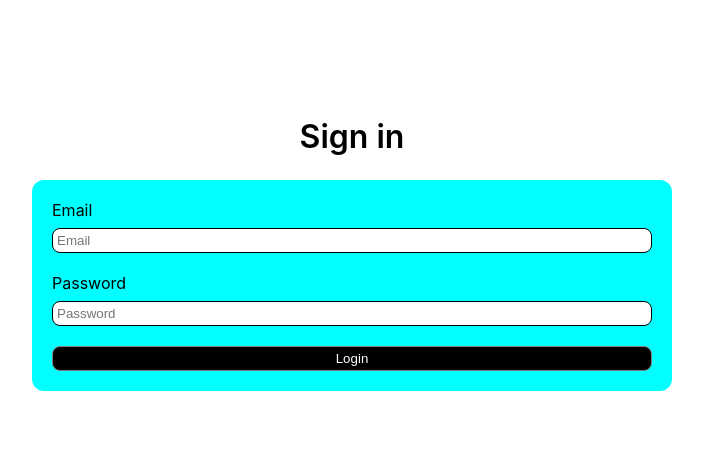
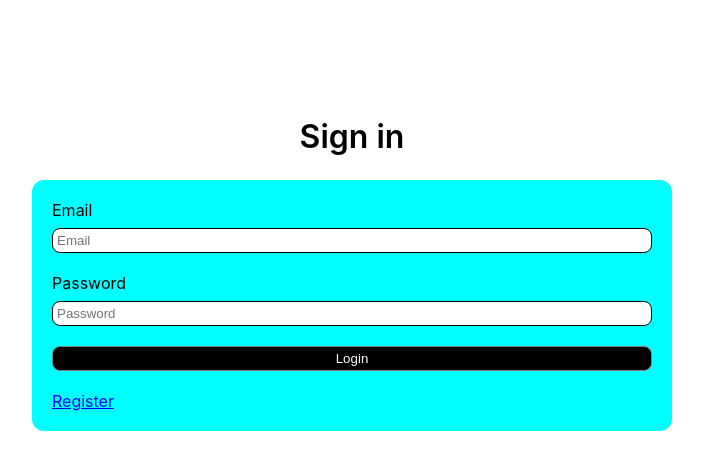
Before and after one commit to TechnicalBrother/cscb634-frontend, a React (Create React App) app: page /login in a window 1280 px wide. Shown: the top 470 px of the page, without its empty margins (288-991 px from the left). Built offline with nearby package versions, Linux system fonts and the light colour scheme.

Commit message:
user experience

```diff
--- a/src/App.jsx
+++ b/src/App.jsx
@@ -8,7 +8,6 @@ import {
 // Import your page components
 // import HomePage from './pages/HomePage';
 import NotFoundPage from './pages/NotFoundPage';
-import Header from './components/Header';
 import LoginPage from './pages/LoginPage';
 import RegisterPage from './pages/RegisterPage';
 import ShopPage from './pages/ShopPage';
@@ -16,8 +15,6 @@ import ShopPage from './pages/ShopPage';
 function App() {
   return (
     <Router>
-      {/* <Header /> */}
-
       {/* Define the routes */}
       <Routes>
         {/* <Route path="/" element={<HomePage />} /> */}
--- a/src/components/Header.jsx
+++ /dev/null
@@ -1,25 +0,0 @@
-import { Link } from 'react-router-dom';
-import styled from 'styled-components';
-
-const Header = () => (
-  <Nav>
-    <Link to="/" > Home </Link>
-    <Link to="/login" >Login</Link>
-    <Link to="/register" >Register</Link>
-  </Nav>
-);
-
-export default Header
-
-const Nav = styled.nav`
-  background: #fff;
-  padding: 20px;
-  box-shadow: 0 2px 4px rgba(0,0,0,0.1);
-  display: flex;
-  gap: 20px;
-  position: fixed;
-  width: 100%;
-  height: 60px;
-  box-sizing: border-box;
-  top: 0;
-`;
--- a/src/pages/LoginPage.jsx
+++ b/src/pages/LoginPage.jsx
@@ -3,24 +3,53 @@ import AppLayout from "../components/AppLayout";
 import Button from "../components/Button";
 import Input from "../components/fields/Input";
 import { useState } from "react";
+import { useNavigate } from 'react-router-dom';
+import { Link } from 'react-router-dom';
 
 const RegisterPage = () => {
   // State to store input values
   const [email, setEmail] = useState('');
   const [password, setPassword] = useState('');
+  const navigate = useNavigate();
 
   // Function to handle form submission
-  const handleSubmit = (event) => {
+  const handleSubmit = async (event) => {
     event.preventDefault();
-    // Submit these values to your backend/API
-    console.log('Sign in with:', email, password);
+
+    const data = {
+      email,
+      password
+    };
+    try {
+      const response = await fetch('http://localhost:8080/api/auth/perform_login', {
+        method: 'POST',
+        headers: {
+          'Content-Type': 'application/json'
+        },
+        body: JSON.stringify(data)
+      });
+
+      if (!response.ok) {
+        throw new Error('Failed to login. Please try again.');
+      }
+
+      const result = await response.json();
+      console.log('Login successful:', result);
+      navigate('/');
+
+      // Optionally clear the form or redirect the user
+    } catch (error) {
+      console.error('Login failed:', error);
+      alert('Login failed. Please try again.');
+    }
   };
   return <AppLayout>
     <Header>Sign in</Header>
-    <Form submit={handleSubmit}>
+    <Form onSubmit={handleSubmit}>
       <Input value={email} onChange={(e) => setEmail(e.target.value)} label="Email" />
       <Input value={password} onChange={(e) => setPassword(e.target.value)} label="Password" />
       <Button type="submit">Login</Button>
+      <Link to="/register" >Register</Link>
     </Form>
   </AppLayout>
 }
--- a/src/pages/RegisterPage.jsx
+++ b/src/pages/RegisterPage.jsx
@@ -3,12 +3,15 @@ import AppLayout from "../components/AppLayout";
 import Button from "../components/Button";
 import Input from "../components/fields/Input";
 import { useState } from "react";
+import { useNavigate } from 'react-router-dom';
+import { Link } from 'react-router-dom';
 
 const RegisterPage = () => {
   // State to store input values
   const [email, setEmail] = useState('');
   const [password, setPassword] = useState('');
   const [confirmPassword, setConfirmPassword] = useState('');
+  const navigate = useNavigate();
 
   // Function to handle form submission
   const handleSubmit = async (event) => {
@@ -23,6 +26,7 @@ const RegisterPage = () => {
       email,
       password
     };
+
 
     // API call to register the user
     try {
@@ -40,7 +44,7 @@ const RegisterPage = () => {
 
       const result = await response.json();
       console.log('Registration successful:', result);
-      alert('Registration successful!');
+      navigate('/login');
 
       // Optionally clear the form or redirect the user
     } catch (error) {
@@ -55,6 +59,7 @@ const RegisterPage = () => {
       <Input value={password} onChange={(e) => setPassword(e.target.value)} label="Password" />
       <Input value={confirmPassword} onChange={(e) => setConfirmPassword(e.target.value)} label="Confirm Password" />
       <Button type="submit">Register</Button>
+      <Link to="/login" >Login</Link>
     </Form>
   </AppLayout>
 }
```
